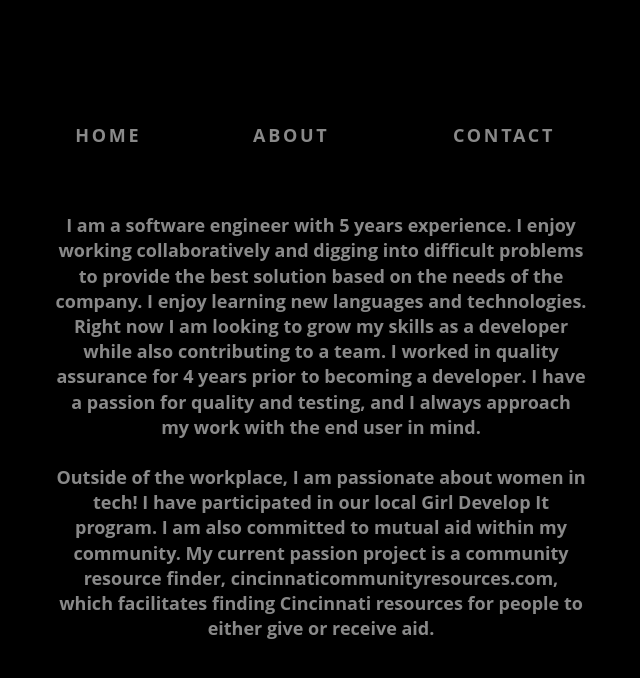
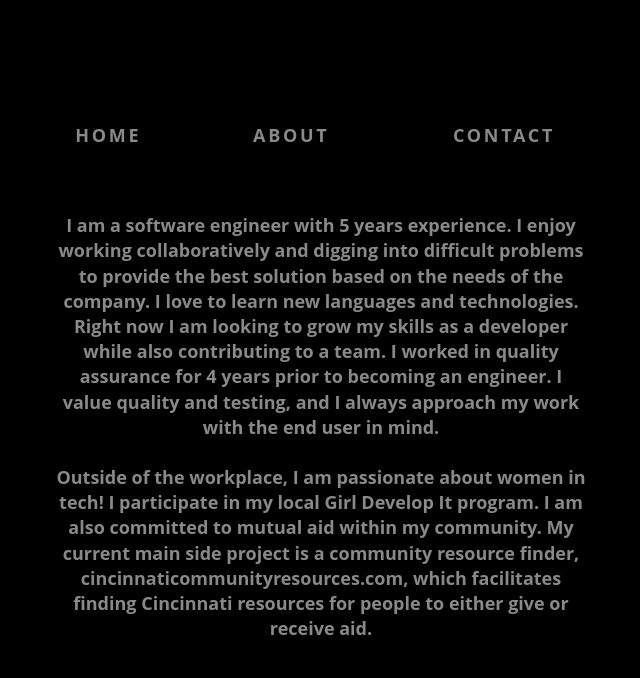
Before and after one commit to JenniferGaupel/JenniferGaupel.github.io, a Next.js app: page /about in a window 1280 px wide. Shown: the top 678 px of the page, without its empty margins (319-959 px from the left). Built offline with nearby package versions, Linux system fonts and the light colour scheme.

Commit message:
Updating about section

```diff
--- a/src/pages/about.tsx
+++ b/src/pages/about.tsx
@@ -16,13 +16,14 @@ export default function About() {
           <div className='about'>
             <p>
               I am a software engineer with 5 years experience. I enjoy working collaboratively and digging into difficult problems to provide the best solution based on the needs of the company.
-              I enjoy learning new languages and technologies. Right now I am looking to grow my skills as a developer while also contributing to a team.
-              I worked in quality assurance for 4 years prior to becoming a developer. I have a passion for quality and testing, and I always approach my work with the end user in mind.
+              I love to learn new languages and technologies. Right now I am looking to grow my skills as a developer while also contributing to a team.
+              I worked in quality assurance for 4 years prior to becoming an engineer. I value quality and testing, and I always approach my work with the end user in mind.
               <br/>
               <br/>
-              Outside of the workplace, I am passionate about women in tech! I have participated in our local Girl Develop It program.
-              I am also committed to mutual aid within my community. My current passion project is a community resource finder,
-              cincinnaticommunityresources.com, which facilitates finding Cincinnati resources for people to either give or receive aid.
+              Outside of the workplace, I am passionate about women in tech! I participate in my local Girl Develop It program.
+              I am also committed to mutual aid within my community. My current main side project is a community resource
+              finder, <a href="cincinnaticommunityresources.com" target={'_blank'} rel={'noreferrer'}>cincinnaticommunityresources.com</a>,
+              which facilitates finding Cincinnati resources for people to either give or receive aid.
             </p>
           </div>
         </main>
```
